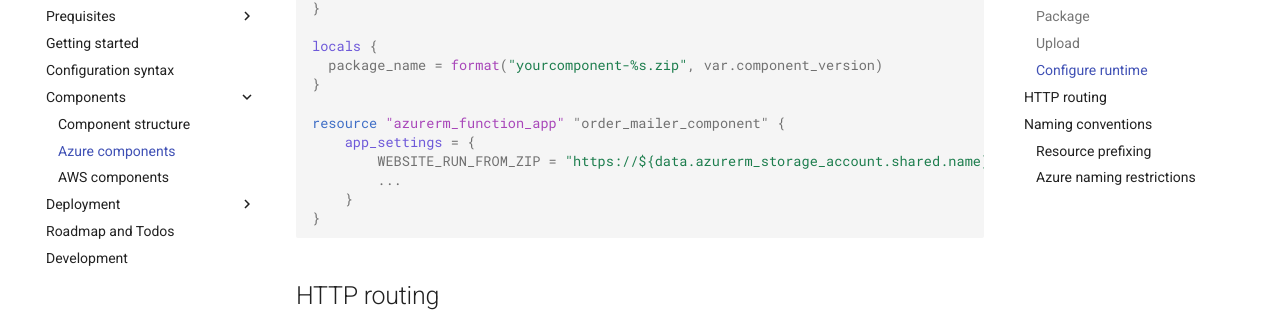
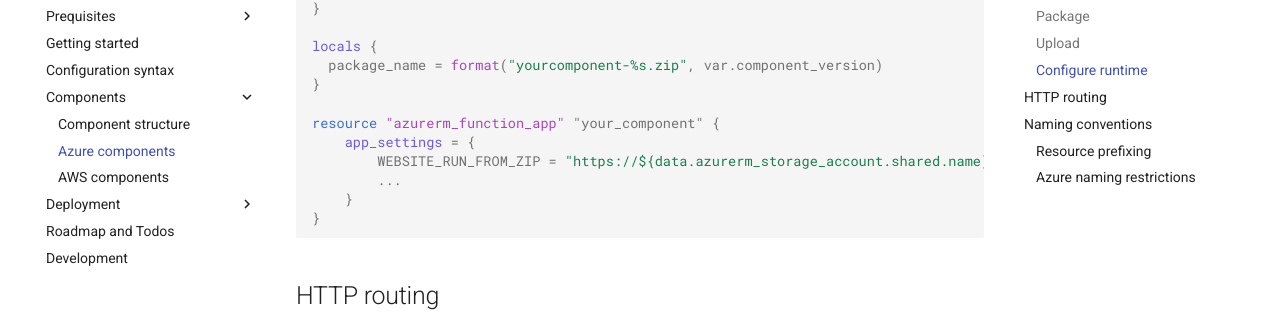
Before and after one commit to mach-composer/mach-composer-cli, an MkDocs documentation site: the page built from docs/src/components/azure.md, in a window 1280 px wide and 900 px high, scrolled down 2037 px. Shown: the part 146-458 px from the top of the window. Built offline with MkDocs 1.6.1 and Material for MkDocs 9.7.7, drawn with Linux system fonts in a browser that asks for light colours; a script that is not in the unit is left out.

Commit message:
Rename function app resource in docs

```diff
--- a/docs/src/components/azure.md
+++ b/docs/src/components/azure.md
@@ -86,7 +86,7 @@ locals {
   package_name = format("yourcomponent-%s.zip", var.component_version)
 }
 
-resource "azurerm_function_app" "order_mailer_component" {
+resource "azurerm_function_app" "your_component" {
     app_settings = {
         WEBSITE_RUN_FROM_ZIP = "https://${data.azurerm_storage_account.shared.name}.blob.core.windows.net/code/${local.package_name}${data.azurerm_storage_account_blob_container_sas.code_access.sas}"
         ...
```
